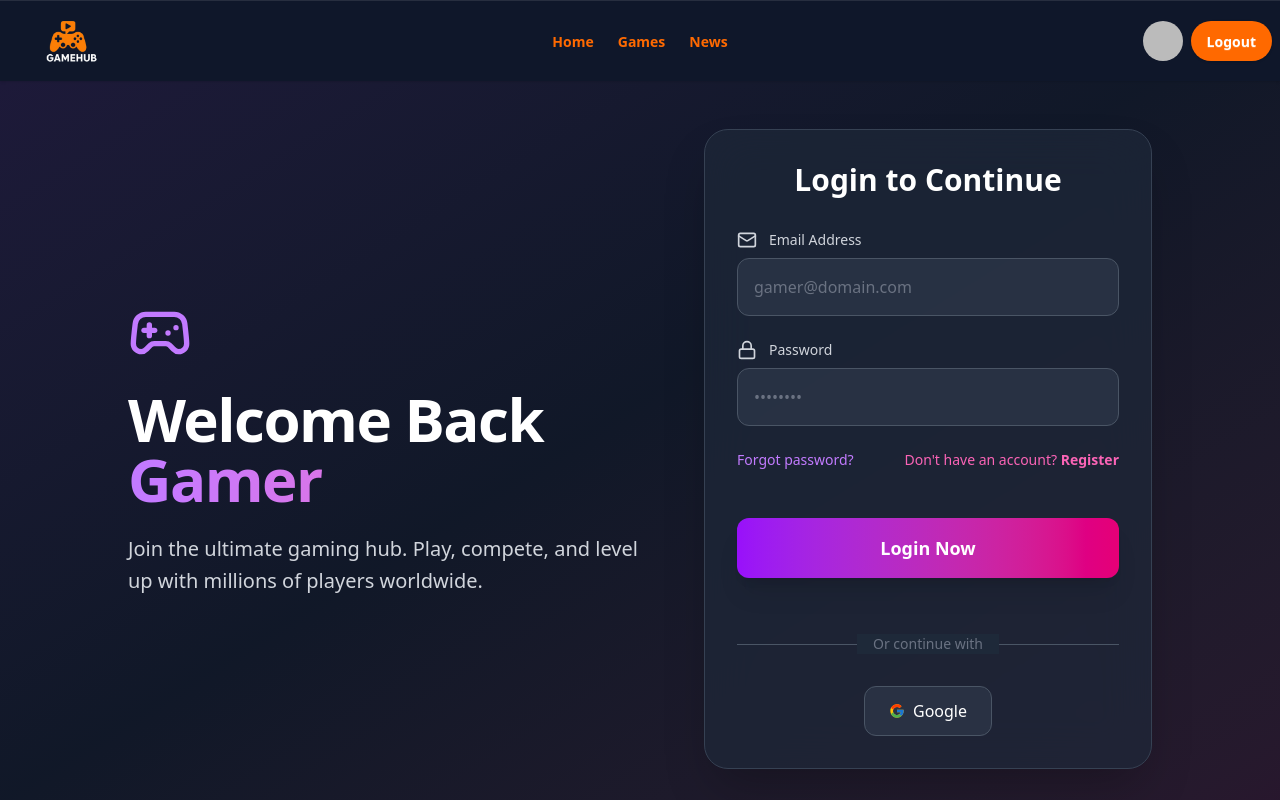
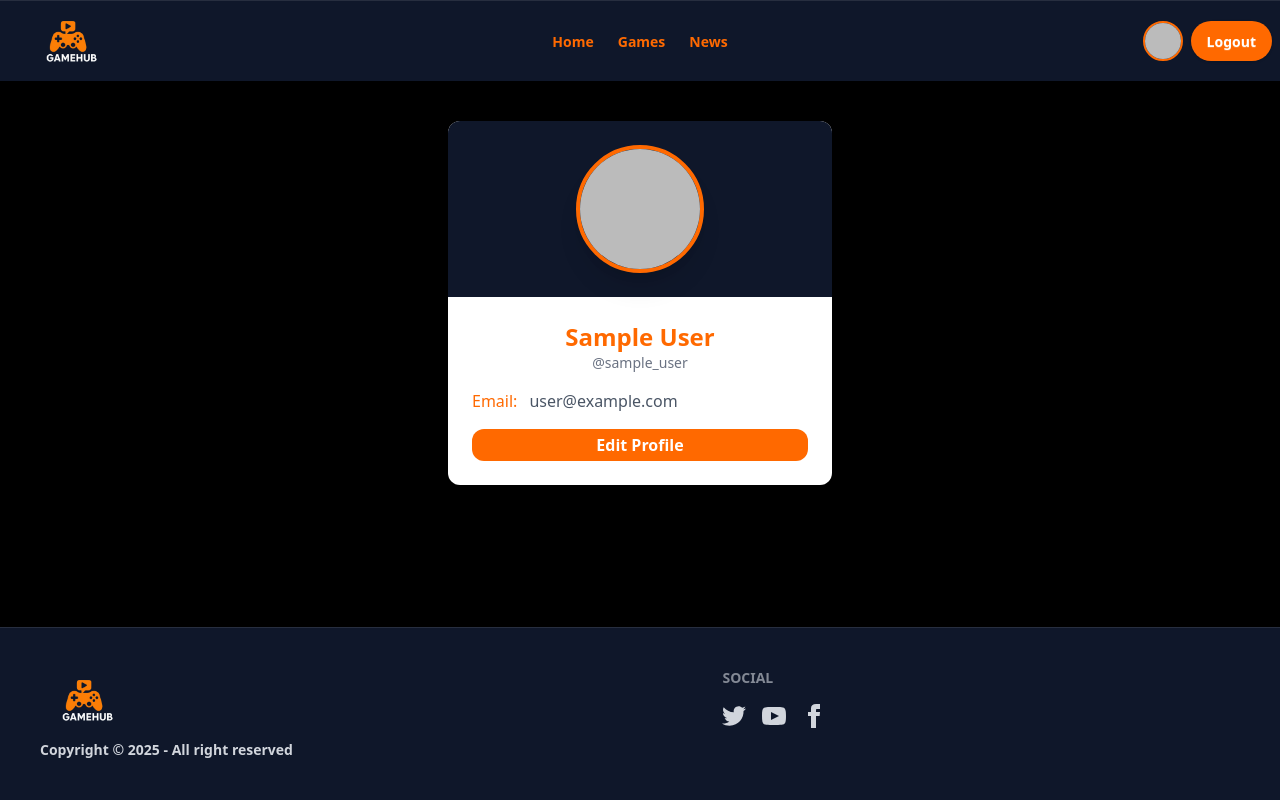
Before and after one commit to KnoxNeon/B12A09, a React (Vite) app: page /profile in a window 1280 px wide. Before the commit this address led to /login. Shown: the top 800 px of the page. Built offline with nearby package versions, Linux system fonts and the light colour scheme; no server answers; sample sign-in values are in the browser's storage.

Commit message:
add update profile

```diff
--- a/src/Components/Navbar.jsx
+++ b/src/Components/Navbar.jsx
@@ -50,7 +50,7 @@ const Navbar = () => {
             </ul>
           </div>
           <NavLink className="flex lg:pl-4">
-            <img className="h-16 w-24 hover:scale-120"  src="../gh.png" alt="" />
+            <img className="h-16 w-24 hover:scale-120 "  src="../gh.png" alt="" />
           </NavLink>
         </div>
         <div className="navbar-center hidden lg:flex">
@@ -71,7 +71,7 @@ const Navbar = () => {
         <div className="navbar-end ">
           {user && (
             <div className='flex gap-2'>
-              <Link to="/profile"><img className='w-10 h-10 rounded-4xl hover:scale-110' src={user.photoURL} alt="" /></Link>
+              <Link to="/profile"><img className='w-10 h-10 rounded-4xl border-2 border-orange-500 hover:scale-110' src={user.photoURL} alt="" /></Link>
               <button onClick={handleSignOut} className="btn border-0 shadow rounded-3xl gap-1 hover:scale-110 text-white bg-orange-500"> Logout</button>
             </div>
           )}
--- a/src/Pages/Home.jsx
+++ b/src/Pages/Home.jsx
@@ -15,7 +15,7 @@ const Home = () => {
       <div className='pt-4 md:pt-6 lg:pt-10' >
         <Slider />
         <h1 className='mt-8 lg:mt-20 mb-2 text-3xl md:text-5xl font-bold text-center text-orange-500'>Popular Games</h1>
-        <p className='text-[#627382] text-md md:text-lg lg:text-xl text-center md:pb-10'>Explore All Trending Games Played By Gamers</p>
+        <p className='text-[#627382] text-md md:text-lg lg:text-xl text-center  md:pb-10'>Explore All Trending Games Played By Gamers</p>
         <div className='grid grid-cols-1 md:grid-cols-2 lg:grid-cols-4 gap-4 lg:gap-6 lg:my-10 m-6 lg:mx-20'>
           {
             featuredGames.map(game => (
--- a/src/Pages/News.jsx
+++ b/src/Pages/News.jsx
@@ -44,7 +44,7 @@ export default function News() {
   return (
     <section className="min-h-screen bg-gray-900 text-white py-10 px-6">
       <div className="max-w-6xl mx-auto">
-        <h2 className="text-4xl md:text-5xl font-black mb-12 text-center bg-clip-text text-transparent bg-linear-to-r from-purple-400 to-pink-400">
+        <h2 className="text-4xl md:text-5xl font-black mb-12 text-center text-orange-500">
           Latest Game Updates
         </h2>
 
@@ -88,7 +88,7 @@ export default function News() {
 
 
         <div className="text-center mt-12">
-          <button className="px-8 py-4 bg-linear-to-r from-purple-600 to-pink-600 rounded-xl font-bold text-lg hover:from-purple-500 hover:to-pink-500 transition-all transform hover:scale-105 shadow-xl">
+          <button className="px-8 py-4 bg-orange-500 rounded-2xl transition-all transform hover:scale-105 shadow-xl">
             View All Patch Notes
           </button>
         </div>
--- a/src/Pages/Profile.jsx
+++ b/src/Pages/Profile.jsx
@@ -1,9 +1,30 @@
-import React, { useContext } from 'react'
+import React, { useContext, useState } from 'react'
 import { AuthContext } from '../Provider/AuthProvider'
+import { updateProfile } from 'firebase/auth'
+import auth from '../firebase/firebase.config'
 
 const Profile = () => {
-    const {user} = useContext(AuthContext)
-    console.log(user)
+    const {user, setUser} = useContext(AuthContext)
+    const [isOpen, setIsOpen] = useState(false)
+
+    const handleOpenForm = () => {
+      setIsOpen(!isOpen)
+    }
+
+    const handleUpdate = async (e) =>{
+      e.preventDefault()
+      const name = e.target.name.value
+      const photoUrl = e.target.photoUrl.value
+
+     updateProfile(auth.currentUser, {
+      displayName: name, photoURL: photoUrl
+     }).then(() =>{
+      setUser({...user, photoURL: photoUrl, displayName: name});
+     }).catch((error)=>{
+      console.log(error)
+     })
+    }
+
   return (
     <div className="max-w-sm mx-auto mt-10 bg-white rounded-xl shadow-lg overflow-hidden">
       <div className="bg-[#0f172a] p-6 text-center">
@@ -16,8 +37,12 @@ const Profile = () => {
 
       <div className="p-6 space-y-4">
         <div className="text-center">
-          <h2 className="text-2xl font-bold text-orange-500">{user.displayName}</h2>
-          <p className="text-gray-500 text-sm">@{user.displayName}</p>
+          <h2 className="text-2xl font-bold text-orange-500">
+            {user.displayName}
+          </h2>
+          <p className="text-gray-500 text-sm">
+            @{user?.displayName.trim().replace(/\s+/g, "_").toLowerCase()}
+          </p>
         </div>
 
         <div className="space-y-3 text-gray-700">
@@ -26,6 +51,35 @@ const Profile = () => {
             <span className="text-gray-600">{user.email}</span>
           </div>
         </div>
+        <button onClick={handleOpenForm} className="w-full py-1 bg-orange-500 text-white font-semibold hover:scale-110 rounded-xl transition whitespace-nowrap">Edit Profile</button>
+
+        {
+          isOpen && (
+            <div className="hero-content flex-col lg:flex-row-reverse">
+          <div className="card bg-[#0f172a] w-full max-w-sm shrink-0 shadow-2xl">
+            <div className="card-body">
+              <form onSubmit={handleUpdate} className="fieldset">
+                <label className="label text-orange-500">Display Name</label>
+                <input
+                  defaultValue={user?.displayName}
+                  name='name'
+                  type="text"
+                  className="input"
+                  placeholder="display name"
+                />
+                <label className="label text-orange-500">PhotoURL</label>
+                <input
+                  defaultValue={user.photoURL}
+                  name='photoUrl'
+                  type="text"
+                  className="input"
+                  placeholder="paste url here"
+                /><button className="w-full mt-2 py-1 bg-orange-500 text-white font-semibold hover:scale-110 rounded-xl transition whitespace-nowrap">Update Profile</button>
+              </form>
+            </div>
+
+          </div>
+        </div>) }
       </div>
     </div>
   );
--- a/src/Routes/PrivateRoute.jsx
+++ b/src/Routes/PrivateRoute.jsx
@@ -7,7 +7,7 @@ const PrivateRoute = ({children}) => {
     const location  = useLocation()
 
     if(loading){
-        <p>loadiinggggggggggggggg.............</p>
+        return <p>loadiinggggggggggggggg.............</p>
     }
 
     if(user){
```
